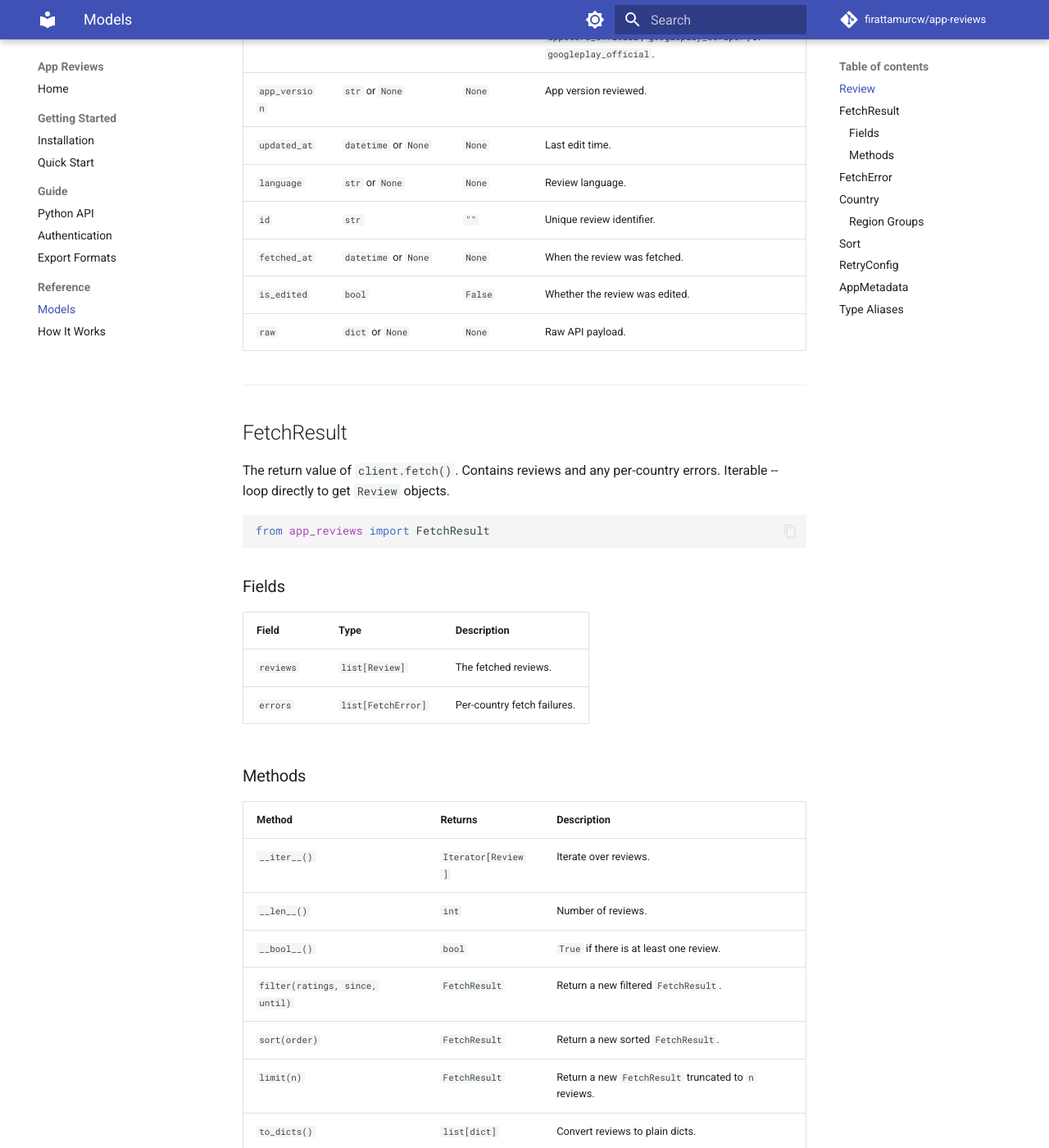
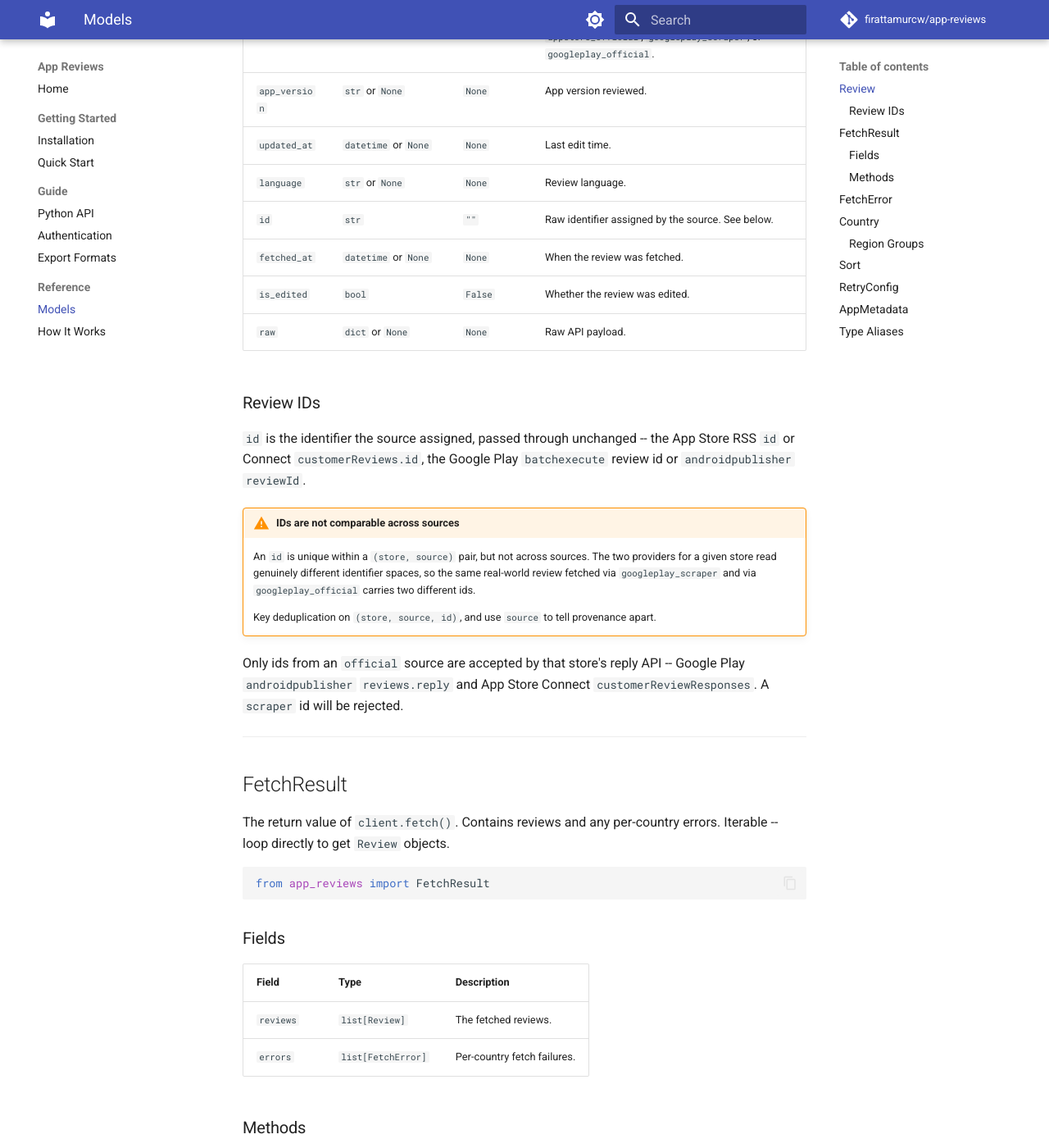
Before and after one commit to firattamurcw/app-reviews, an MkDocs documentation site: the page built from docs/reference/models.md, in a window 1280 px wide and 1400 px high, scrolled down 868 px. Shown: the whole window at 82% size. Built offline with MkDocs 1.6.1 and Material for MkDocs 9.7.7, drawn with Linux system fonts in a browser that asks for light colours; comment, search, counter and statistics services are not loaded.

```diff
--- a/docs/reference/models.md
+++ b/docs/reference/models.md
@@ -26,10 +26,25 @@
 | `app_version` | `str` or `None` | `None` | App version reviewed. |
 | `updated_at` | `datetime` or `None` | `None` | Last edit time. |
 | `language` | `str` or `None` | `None` | Review language. |
-| `id` | `str` | `""` | Unique review identifier. |
+| `id` | `str` | `""` | Raw identifier assigned by the source. See below. |
 | `fetched_at` | `datetime` or `None` | `None` | When the review was fetched. |
 | `is_edited` | `bool` | `False` | Whether the review was edited. |
 | `raw` | `dict` or `None` | `None` | Raw API payload. |
+
+### Review IDs
+
+`id` is the identifier the source assigned, passed through unchanged -- the App Store RSS `id` or Connect `customerReviews.id`, the Google Play `batchexecute` review id or `androidpublisher` `reviewId`.
+
+!!! warning "IDs are not comparable across sources"
+
+    An `id` is unique within a `(store, source)` pair, but not across sources. The two
+    providers for a given store read genuinely different identifier spaces, so the same
+    real-world review fetched via `googleplay_scraper` and via `googleplay_official`
+    carries two different ids.
+
+    Key deduplication on `(store, source, id)`, and use `source` to tell provenance apart.
+
+Only ids from an `official` source are accepted by that store's reply API -- Google Play `androidpublisher` `reviews.reply` and App Store Connect `customerReviewResponses`. A `scraper` id will be rejected.
 
 ---
 
--- a/pyproject.toml
+++ b/pyproject.toml
@@ -4,7 +4,7 @@
 
 [project]
 name = "app-reviews"
-version = "0.4.0"
+version = "0.5.0"
 description = "The go-to Python package for App Store and Google Play review extraction"
 readme = "README.md"
 license = "MIT"
```
Also changed, not shown: README.md (+7 -1 lines), docs/guide/python-api.md (+1 -1 lines), 10 other files.
